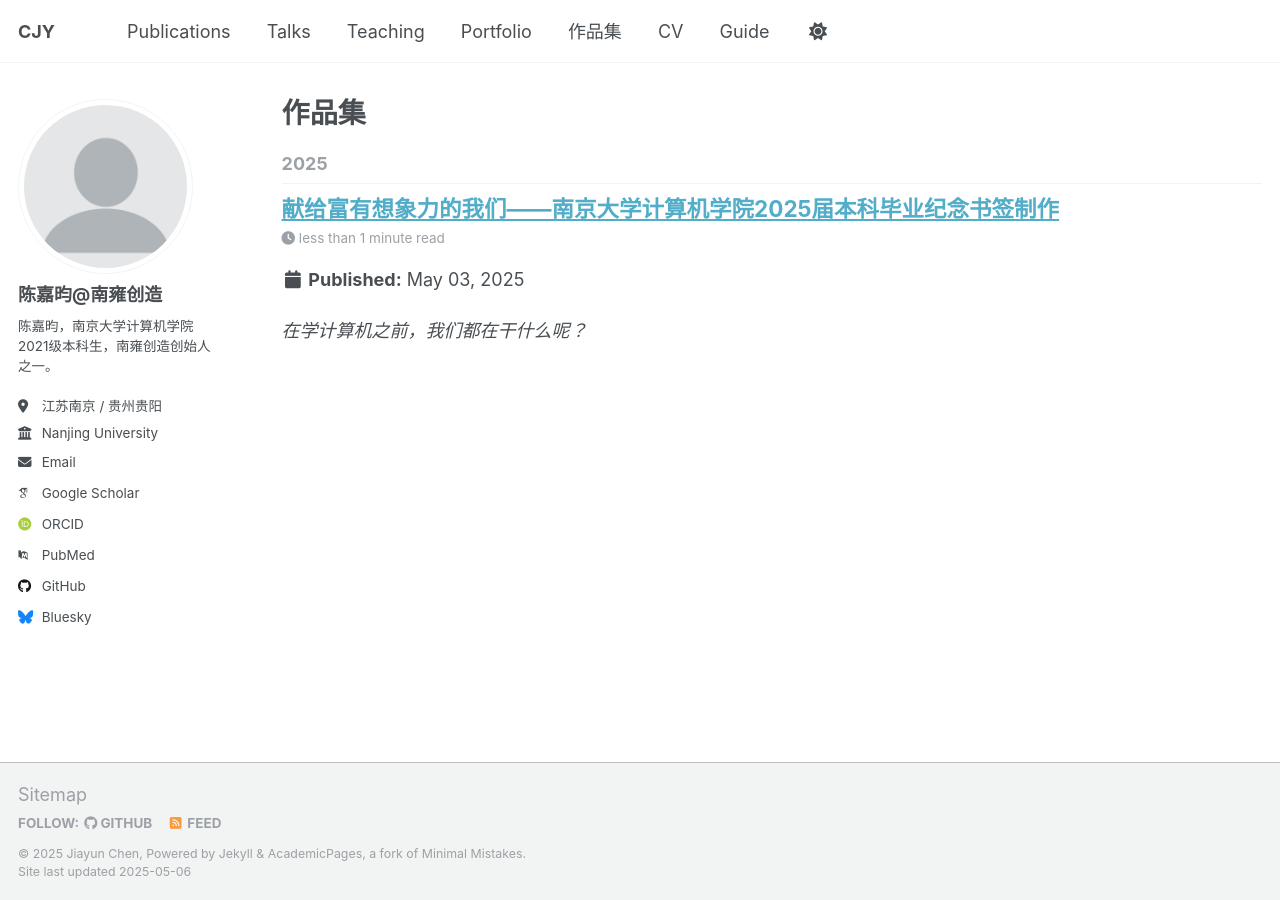
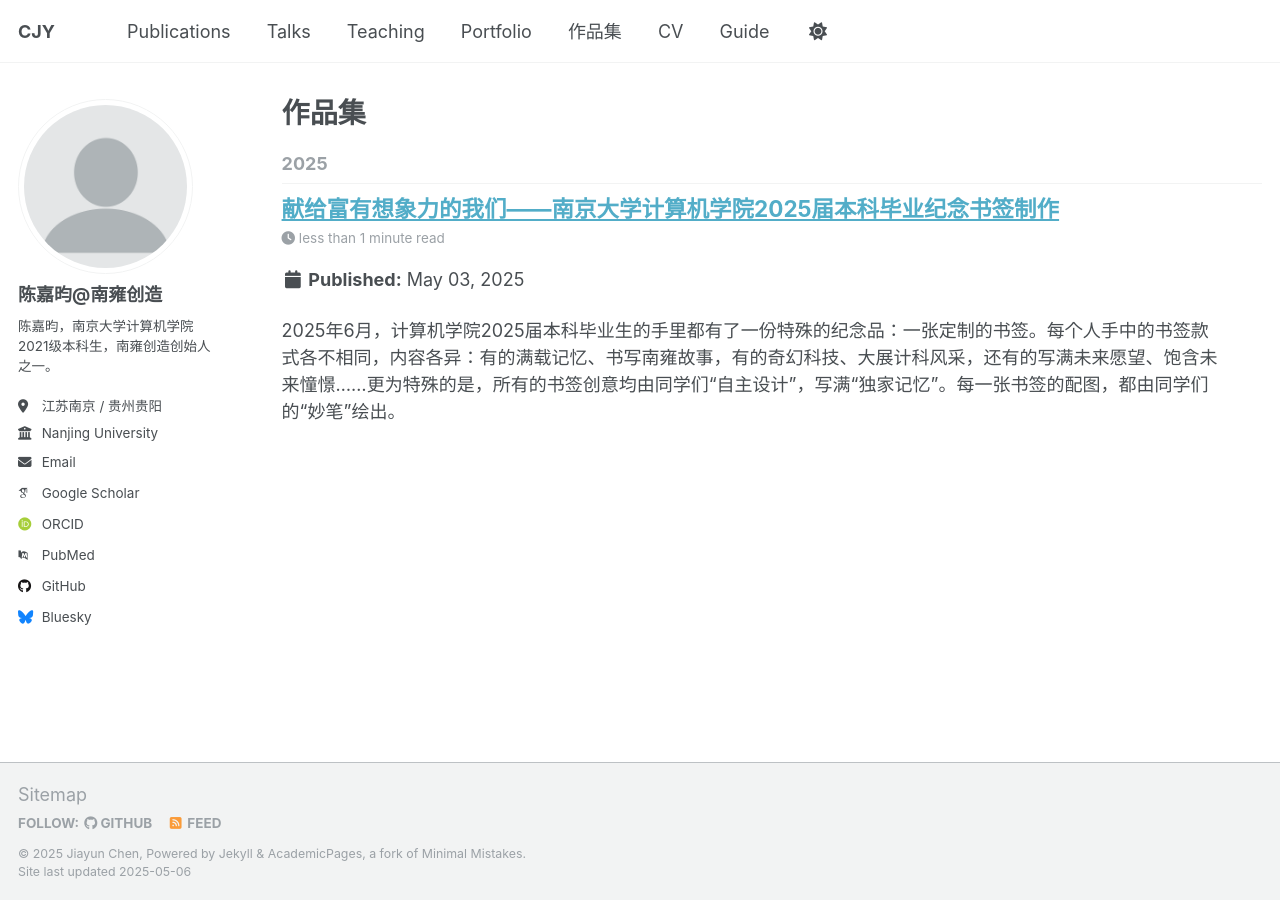
Before and after one commit to chenjiayun212/chenjiayun212.github.io, a Jekyll site: the page built from _pages/grallery.html, in a window 1280 px wide. Built offline with Jekyll 4.4.1, drawn with Linux system fonts in a browser that asks for light colours; some web fonts are replaced.

Commit message:
dcc 推文：删掉不必要的口号

```diff
--- a/_posts/2025-05-03-njucs-bookmarks.md
+++ b/_posts/2025-05-03-njucs-bookmarks.md
@@ -9,18 +9,19 @@ tags:
   - 如烟
 ---
 
-*在学计算机之前，我们都在干什么呢？*
 
 2025年6月，计算机学院2025届本科毕业生的手里都有了一份特殊的纪念品：一张定制的书签。每个人手中的书签款式各不相同，内容各异：有的满载记忆、书写南雍故事，有的奇幻科技、大展计科风采，还有的写满未来愿望、饱含未来憧憬......更为特殊的是，所有的书签创意均由同学们“自主设计”，写满“独家记忆”。每一张书签的配图，都由同学们的“妙笔”绘出。
 
 ---
 
-*“这是我们学以致用交出的一份答卷。”*
+*“一份学以致用的答卷。”*
 
 
 “妙笔”指的是 AI 图像工具 dcc (Diffusion Compiler Collections)。dcc 是由南京大学计算机软件研究所蒋炎岩副教授指导，南京大学计算机学院2021级本科生陈嘉昀研发的一款面向用户的图像生成工具。纪念书签的所有图片，均由 dcc 参考同学们的个人意愿、揉合独有生命经验后生成。
 
 dcc 的设计中针对**用户生命经验**做了大量的优化，对现有的图像生成工具“取精华、去糟粕”，以系统角度对 AI 生图的幻觉问题做了许多改良。依照同学们的意愿，供绘出富有故事性的三个篇章。
+
+---
 
 ### 篇章一：南雍记忆
 
```
